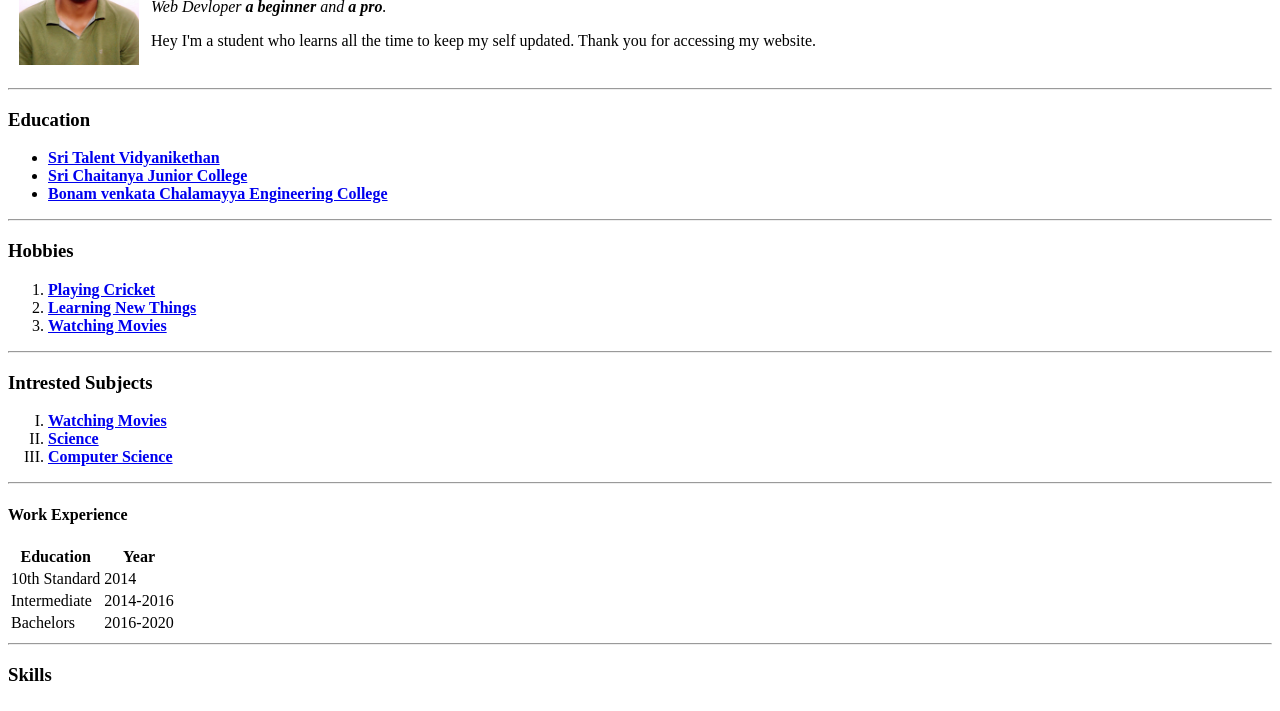
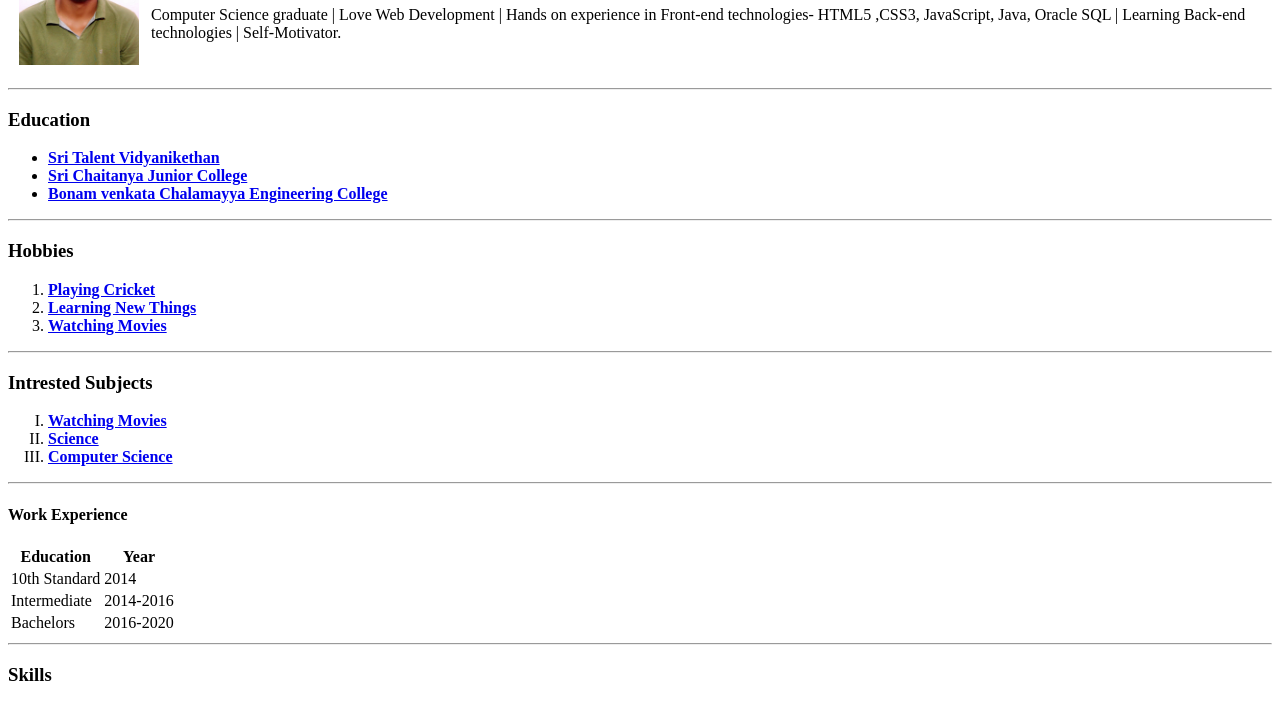
Before and after one commit to tejadev007/CV, a plain HTML site: page index.html in a window 1280 px wide. Shown: the part 104-815 px from the top of the page. Drawn offline with Linux system fonts and the light colour scheme.

Commit message:
Update index.html

```diff
--- a/index.html
+++ b/index.html
@@ -9,8 +9,7 @@
       <tr>
         <td><img src="passport pic 80.jpeg" alt="img" height="150" width="120"></td>
         <td><h1>TeJa Kuchipudi</h1>
-          <p><em>Web Devloper <strong>a beginner</strong> and <strong>a pro</strong>.</em></p>
-          <p>Hey I'm a student who learns all the time to keep my self updated. Thank you for accessing my website. </p></td>
+          <p>Computer Science graduate | Love Web Development | Hands on experience in Front-end technologies- HTML5 ,CSS3, JavaScript, Java, Oracle SQL | Learning Back-end technologies | Self-Motivator. </p></td>
       </tr>
     </table>
 
```
